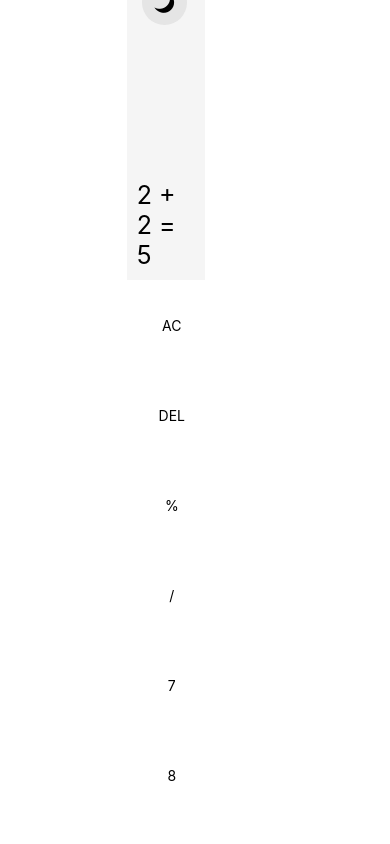
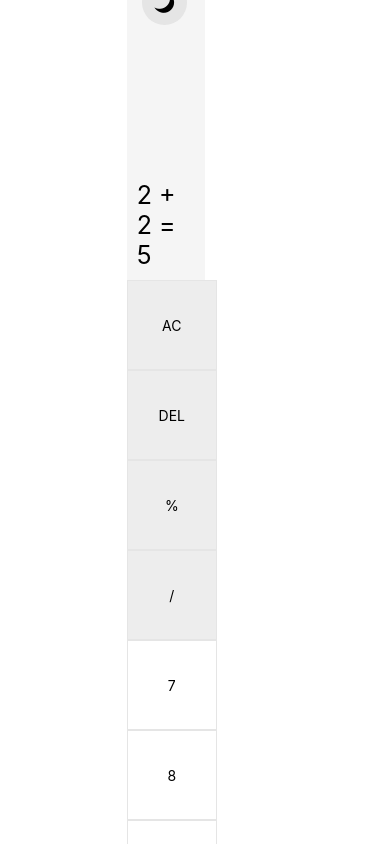
Before and after one commit to HenriqueRonconPereira/calculadora, a React Native app: screen / in a window 390 px wide. Shown: the top 844 px of the page. Built offline with nearby package versions, Linux system fonts and the light colour scheme.

Commit message:
estilização do teclado

```diff
--- a/App.js
+++ b/App.js
@@ -49,6 +49,7 @@ const styles = StyleSheet.create({
   },
   button: {
     borderColor: darkMode ? "#3f4d5b" : "#e5e5e5",
+    borderWidth: 1,
     alignItems: 'center',
     justifyContent: 'center',
     minWidth: 90,
@@ -73,11 +74,12 @@ const styles = StyleSheet.create({
       <View style={styles.buttons}>
         {buttons.map((button) =>
         button === '=' ?
-        <TouchableOpacity key={button} style={styles.button}>
+        <TouchableOpacity key={button} style={[styles.button, {backgroundColor: '#9dbc7b'}]}>
           <Text>{button}</Text>
         </TouchableOpacity>
         :
-        <TouchableOpacity key={button} style={styles.button}>
+        <TouchableOpacity key={button} style={[styles.button, {backgroundColor: typeof(button)
+          === 'number' ? darkMode === true ? '#303946' : '#fff' : darkMode === true ? '#414853' : '#ededed'}]}>
           <Text>{button}</Text>
         </TouchableOpacity>
         )}
```
